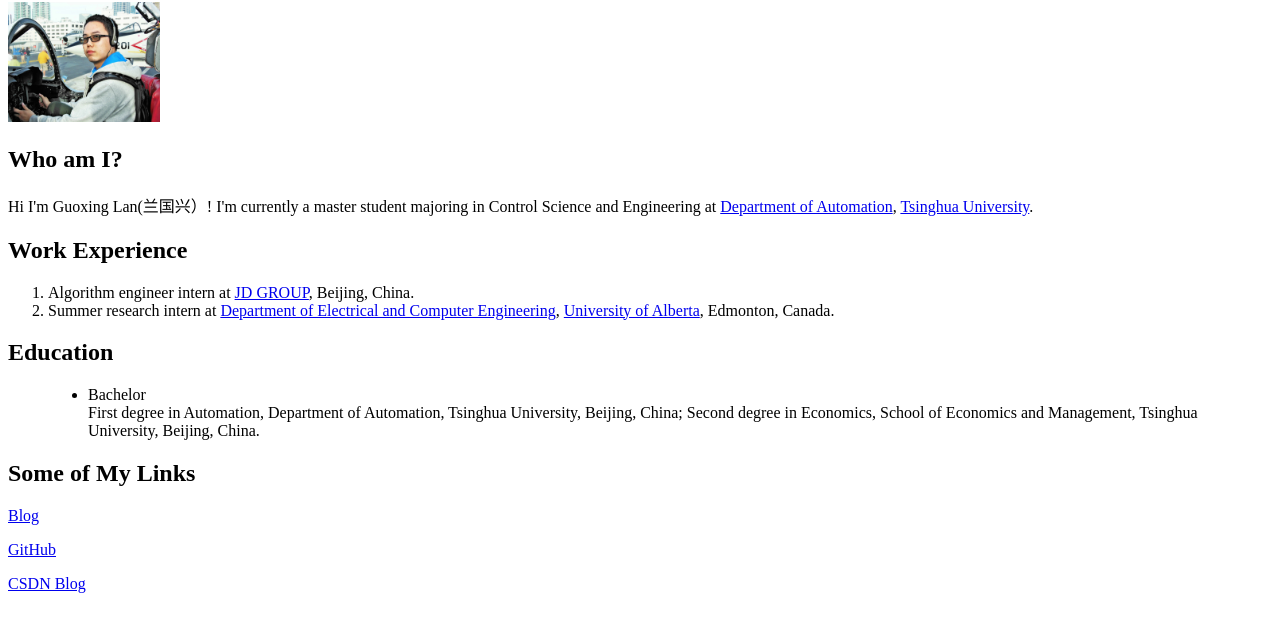
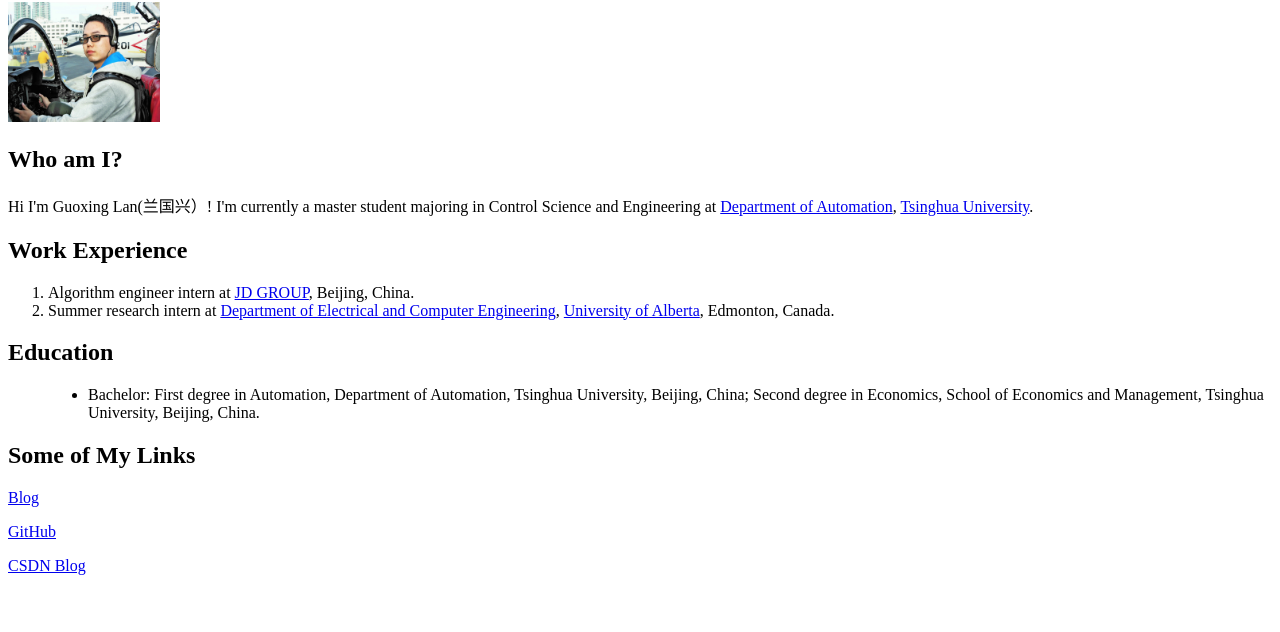
Before and after one commit to lankuohsing/lankuohsing.github.io, a plain HTML site: page index.html in a window 1280 px wide. Shown: the part 78-710 px from the top of the page. Drawn offline with Linux system fonts and the light colour scheme.

Commit message:
add education

```diff
--- a/index.html
+++ b/index.html
@@ -15,14 +15,14 @@ Hi I'm Guoxing Lan(兰国兴）! I'm currently a master student majoring in Cont
   <li>Algorithm engineer intern at <a href="https://www.jd.com/">JD GROUP</a>, Beijing, China.</li>
   <li>Summer research intern at <a href="http://www.ece.engineering.ualberta.ca/">Department of Electrical and Computer Engineering</a>, <a href="https://www.ualberta.ca/">University of Alberta</a>, Edmonton, Canada.</li>
 </ol>
+
 <h2>Education</h2>
 <ol>
 <ul style="list-style-type:disc">
-  <li>Bachelor</li>
-  First degree in Automation, Department of Automation, Tsinghua University, Beijing, China;
-  Second degree in Economics, School of Economics and Management, Tsinghua University, Beijing, China.
+  <li>Bachelor: First degree in Automation, Department of Automation, Tsinghua University, Beijing, China; Second degree in Economics, School of Economics and Management, Tsinghua University, Beijing, China.</li>
 </ul>
 </ol>
+
 <h2>Some of My Links</h2>
 <p><a href="blog/">Blog</a></p>
 <p><a href="https://github.com/lankuohsing">GitHub</a></p>
```
